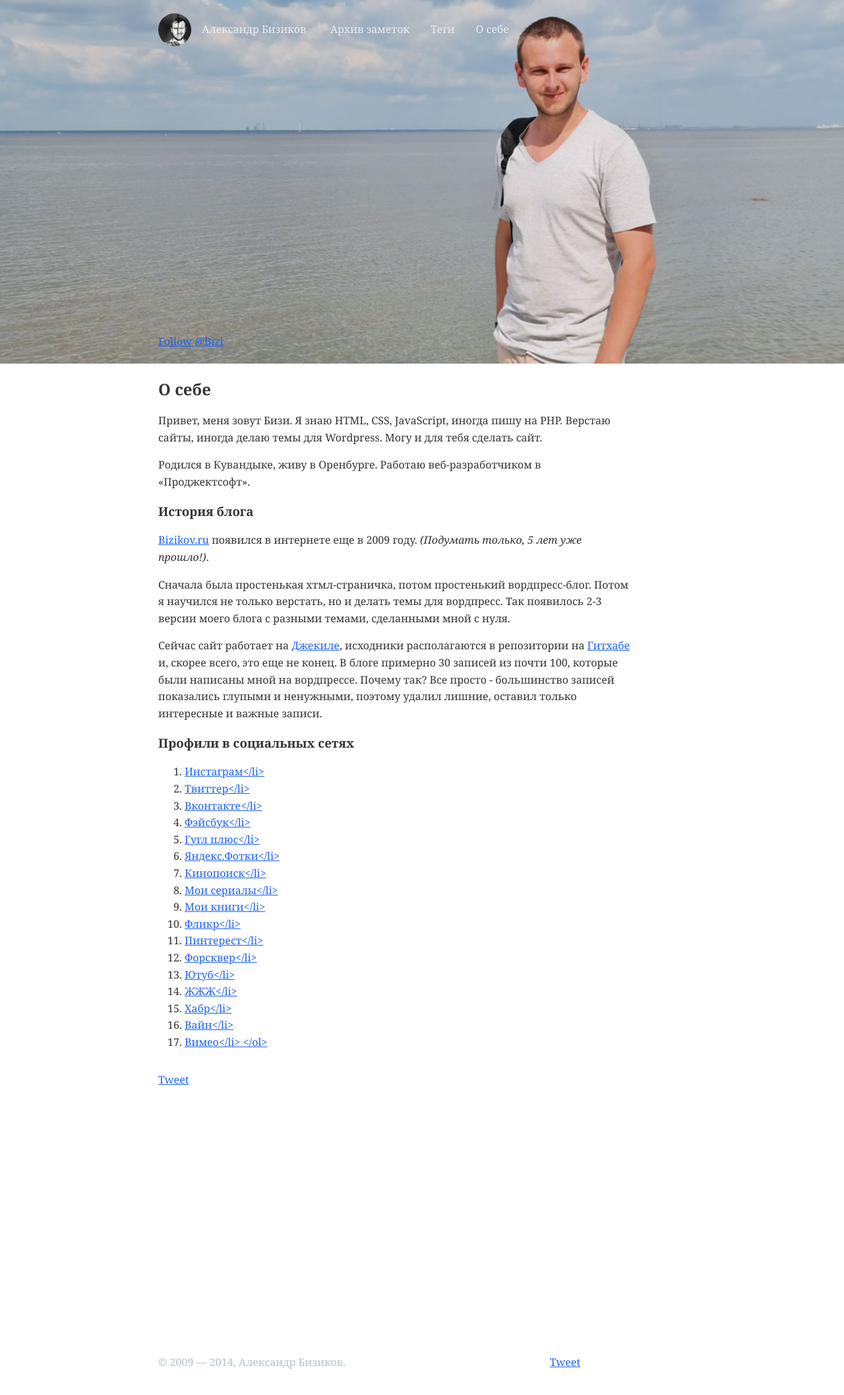
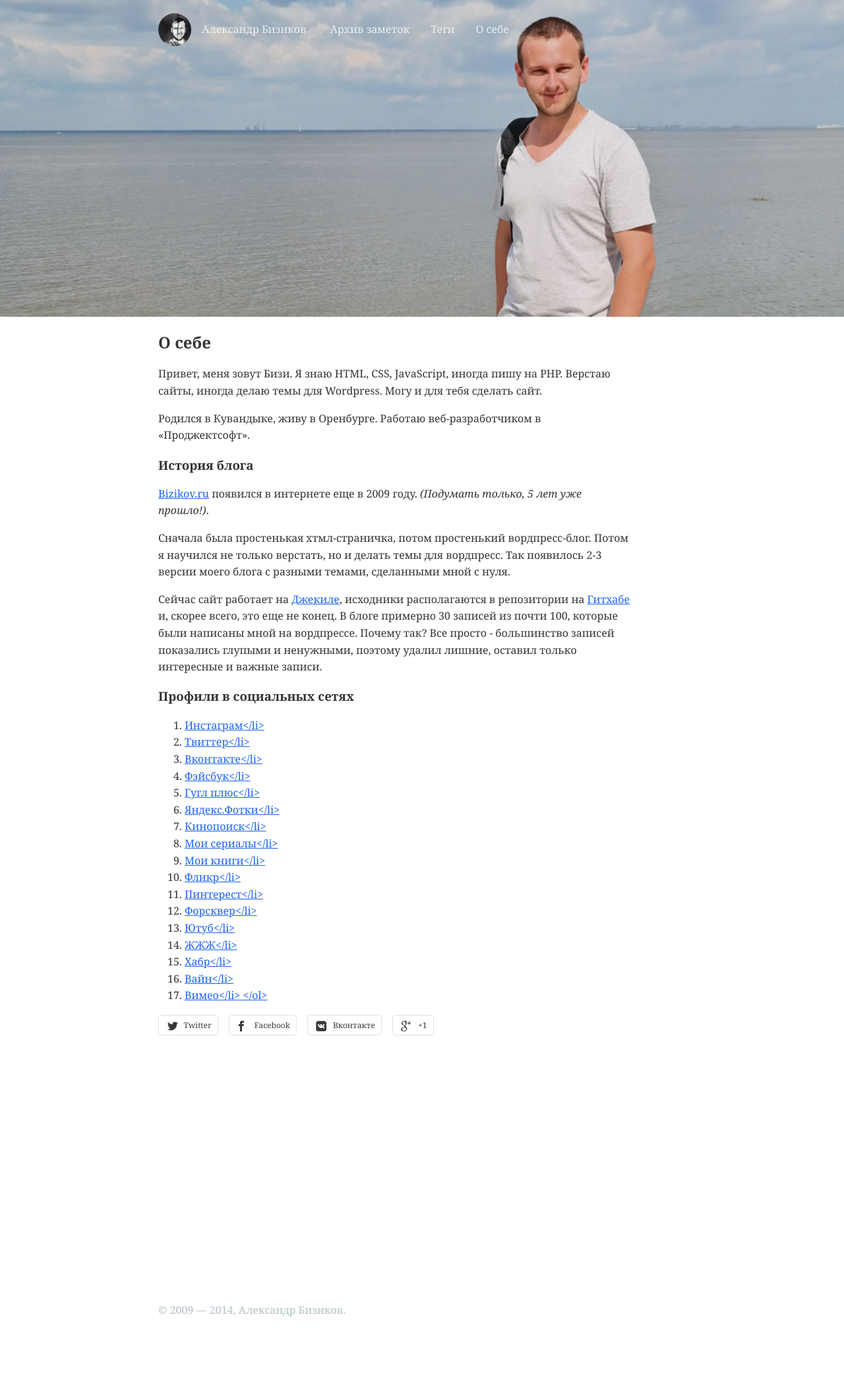
Before and after one commit to anna-vanlee/bizikov.ru, a Jekyll site: the page built from about/index.md, in a window 1280 px wide. Shown: the whole page at 66% size. Built offline with Jekyll 4.4.1, drawn with Linux system fonts in a browser that asks for light colours; some web fonts are replaced; comment, search, counter and statistics services are not loaded; after the commit the page ends 2035 px from its top, so only the background shows below that.

Commit message:
#128 тестирование новых социальных кнопок

```diff
--- a/_includes/footer.html
+++ b/_includes/footer.html
@@ -2,32 +2,12 @@
     <div class="footer-copy">
         <p class="copy">&copy; 2009 — 2014, Александр Бизиков.</p>
     </div>
-    <div class="footer-social">
-        <ul class="social">
-            <li class="twitter">
-                <a href="https://twitter.com/share" class="twitter-share-button" data-url="http://bizikov.ru" data-via="Bizi" data-lang="en">Tweet</a>
-            </li>
-            <li class="google">
-                <div class="g-plusone" data-size="medium" data-href="http://bizikov.ru"></div>
-                <script src="https://apis.google.com/js/platform.js" async defer>
-                    {lang: 'ru'}
-                </script>
-            </li>
-            <li class="vk">
-                <script type="text/javascript"><!--
-                document.write(VK.Share.button({url: "http://bizikov.ru"},{type: "round", text: "Нравится", eng: 1}));
-                --></script>
-            </li>
-        </ul>
-    </div>
-
     <!-- Подтверждение авторства для гугл плюса -->
     <a href="{{ site.social.google }}" rel="publisher" style="display: none"></a>
 </footer>
 <script type="text/javascript" src="{{ site.url }}/assets/js/folium.js"></script>
+<script type="text/javascript" src="{{ site.url }}/assets/js/thank.js"></script>
 <script type="text/javascript" src="{{ site.url }}/assets/js/metrika.js"></script>
-<noscript><div><img src="//mc.yandex.ru/watch/27017142" style="position:absolute; left:-9999px;" alt="" /></div></noscript>
 <script type="text/javascript" src="{{ site.url }}/assets/js/ga.js"></script>
-<script type="text/javascript" src="{{ site.url }}/assets/js/twitter.js"></script>
 {% if page.script %}<script type="text/javascript" src="{{ page.script }}"></script>{% endif %}</body>
 </html>
--- a/_includes/header.html
+++ b/_includes/header.html
@@ -19,6 +19,7 @@
     <meta name="twitter:domain" content="{{ site.url }}" />
     <!-- Гугл плюс -->
     <link rel="author" href="https://plus.google.com/u/0/+AlexandrBizikov">
+
     <!-- Опэн граф -->
     <meta property = "og:title" content="{{ page.title }}" />
     <meta property = "og:url" content="{{ site.url }}{{ page.url}}" />
@@ -27,42 +28,25 @@
     <meta property = "og:description" content="{{ page.excerpt }}" />
     <meta property = "og:image" content="{% if page.cover %}{{ site.url }}/{{ page.cover }}{% else %}{{ site.url }}/upload/page/home/bizikov.jpg{% endif %}" />
     <link rel="image_src" href="{% if page.cover %}{{ site.url }}/{{ page.cover }}{% else %}{{ site.url }}/upload/page/home/bizikov.jpg{% endif %}" />
+
     <!-- Атомная лента-->
     <link rel="alternate" type="application/rss+xml" href="{{ site.url }}/feed.xml">
+
     <!-- Иконки -->
     <link rel="shortcut icon" type="image/x-icon" href="{{ site.url }}/favicon.ico">
     <link rel="apple-touch-icon" href="{{ site.url }}/upload/page/home/bizikov.jpg" />
+
     <!-- Дизайн -->
     <link rel="stylesheet" href="{{ site.url }}/assets/css/style.css">
     <link rel="stylesheet" href="{{ site.url }}/assets/css/folium.css">
-    <!-- Вконтакте -->
-    <script type="text/javascript" src="http://vk.com/js/api/share.js?90" charset="windows-1251"></script>
+    <link rel="stylesheet" href="{{ site.url }}/assets/css/thank.css">
     {% include pagination-link.html %}
 </head>
 <body {% if page.bg %} class="custom-bg" style="background-image: url('{{ page.bg }}');" {% endif %}>
 
-<!-- Добавим facebook sdk -->
-<div id="fb-root"></div>
-<script>(function(d, s, id) {
-  var js, fjs = d.getElementsByTagName(s)[0];
-  if (d.getElementById(id)) return;
-  js = d.createElement(s); js.id = id;
-  js.src = "//connect.facebook.net/ru_RU/sdk.js#xfbml=1&appId=116474918428088&version=v2.0";
-  fjs.parentNode.insertBefore(js, fjs);
-}(document, 'script', 'facebook-jssdk'));</script>
-
 <header {% if page.cover %} style="background-image: url({{ site.url }}/{{ page.cover }})"{% endif %}{% if post.cover %} style="background-image: url({{ site.url }}/{{ post.cover }})"{% endif %}>
-
     <nav>{% for link in site.links %}{% if link.icon %}
         <a href="{{ site.url}}"><img class="avatar" src="{{ site.url }}{{ link.icon }}" alt="{{ link.title }}"/>{{ link.title }}</a>
         {% else %}<a href="{{ site.url }}{{ link.url }}">{{ link.title }}</a>{% endif %}{% endfor %}
     </nav>
-    <div class="header-follow">
-        <div class="follow-twitter">
-            <a href="https://twitter.com/Bizi" class="twitter-follow-button" data-show-count="true" data-lang="en">Follow @Bizi</a>
-        </div>
-        <div class="follow-facebook">
-            <div class="fb-follow" data-href="https://www.facebook.com/bizikov" data-colorscheme="dark" data-layout="button_count" data-show-faces="true"></div>
-        </div>
-    </div>
 </header>
--- a/_includes/share.html
+++ b/_includes/share.html
@@ -1,19 +1 @@
-<ul class="social">
-    <li class="twitter">
-        <a href="https://twitter.com/share" class="twitter-share-button" data-via="Bizi" data-lang="en">Tweet</a>
-    </li>
-    <li class="facebook">
-        <div class="fb-like" data-layout="button_count" data-action="recommend" data-show-faces="false" data-share="false"></div>
-    </li>
-    <li class="google">
-        <div class="g-plusone" data-size="medium"></div>
-        <script src="https://apis.google.com/js/platform.js" async defer>
-            {lang: 'ru'}
-        </script>
-    </li>
-    <li class="vk">
-        <script type="text/javascript"><!--
-        document.write(VK.Share.button(false,{type: "round", text: "Нравится", eng: 1}));
-        --></script>
-    </li>
-</ul>
+<div id="thank-box"></div>
--- a/_layouts/post.html
+++ b/_layouts/post.html
@@ -1,9 +1,5 @@
 {% include header.html %}<div class="container">
 <article class="content">
-    <div class="pocket">
-        <a data-pocket-label="pocket" data-pocket-count="none" class="pocket-btn" data-lang="en"></a>
-        <script type="text/javascript">!function(d,i){if(!d.getElementById(i)){var j=d.createElement("script");j.id=i;j.src="https://widgets.getpocket.com/v1/j/btn.js?v=1";var w=d.getElementById(i);d.body.appendChild(j);}}(document,"pocket-btn-js");</script>
-    </div>
     <h1 class="post-title">{{ page.title }}</h1>
     <time class="date" datetime="{{ page.date | date_to_xmlschema }}">{{ page.date | date: "%B %d, %Y" | replace: 'January', 'январь' | replace: 'February', 'февраль' | replace: 'March', 'март' | replace: 'April', 'апрель' | replace: 'May', 'май' | replace: 'June', 'июнь' | replace: 'July', 'июль' | replace: 'August', 'август' | replace: 'September', 'сентябрь' | replace: 'October', 'октябрь' | replace: 'November', 'ноябрь' | replace: 'December', 'декабрь' }}</time>
     {% if page.why %}<div class="why">Задача. {{ page.why }}</div>{% endif%}
--- /dev/null
+++ b/assets/css/thank.css
@@ -0,0 +1,93 @@
+#thank-box {
+}
+
+.thank-container {
+    margin: 0;
+    padding: 0;
+    list-style-type: none;
+}
+
+.thank-container li {
+    margin-right: 1em;
+    display: inline-flex;
+    text-align: center;
+    border: 1px solid rgb(225, 225, 225);
+    border-radius: .3em;
+    padding: .3em .6em;
+    cursor: pointer;
+    -webkit-transition: all 500ms linear;
+    -moz-transition: all 500ms linear;
+    -o-transition: all 500ms linear;
+    -ms-transition: all 500ms linear;
+    transition: all 500ms linear;
+}
+
+.thank-container li:hover a{
+    color: #fff;
+}
+
+.thank-container li i {
+    width: 20px;
+    height: 20px;
+    margin-right: .5em;
+    display: inline-block;
+    background-image: url("../svg/icons.svg");
+}
+
+.thank-container li a {
+    color: rgb(56, 56, 56);
+    font-size: 12px;
+    line-height: 20px;
+}
+
+.icon-twitter {
+    background-position: -5px -5px;
+}
+
+.icon-facebook {
+    background-position: -40px -5px;
+}
+
+.icon-vkontakte {
+    background-position: -70px -5px;
+}
+
+.icon-google {
+    background-position: -100px -5px;
+}
+
+.twitter:hover {
+    border-color: rgb(0, 172, 238);
+    background-color: rgb(0, 172, 238);
+}
+
+.twitter:hover .icon-twitter {
+    background-position: -5px -37px;
+}
+
+.facebook:hover {
+    border-color: rgb(73, 101, 181);
+    background-color: rgb(73, 101, 181);
+}
+
+.facebook:hover .icon-facebook {
+    background-position: -40px -37px;
+}
+
+.vkontakte:hover {
+    border-color: rgb(95, 131, 170);
+    background-color: rgb(95, 131, 170);
+}
+
+.vkontakte:hover .icon-vkontakte {
+    background-position: -70px -37px;
+}
+
+.google:hover {
+    border-color: rgb(221, 75, 57);
+    background-color: rgb(221, 75, 57);
+}
+
+.google:hover .icon-google {
+    background-position: -100px -37px;
+}
--- /dev/null
+++ b/assets/js/thank.js
@@ -0,0 +1,126 @@
+/**
+ * Thank - кнопки для расшаривания в социальные сети
+ * User: Bizikov
+ * Blog: http://bizikov.ru
+ * Version: 0.1.1
+ */
+
+(function () {
+    function thank() {
+        var btn = {
+            'twitter': 'Twitter',
+            'facebook': 'Facebook',
+            'vkontakte': 'Вконтакте',
+            'google': '+1'
+        };
+
+        var box = document.getElementById('thank-box');
+
+        // Информация о странице
+        var sharing = {
+            title: function () {
+                return document.title;
+            },
+            url: function () {
+                return location.href;
+            },
+            thumb: function () {
+                var imageUrl = "";
+                var metaList = document.getElementsByTagName('meta');
+
+                for (var i = 0; i < metaList.length; i++) {
+                    if (metaList[i].getAttribute("property") == "og:image" || metaList[i].getAttribute("name") == "twitter:image:src") {
+                        imageUrl = metaList[i].getAttribute("content");
+                    }
+                }
+                return imageUrl;
+            },
+            message: function () {
+                var message = '';
+                var metaList = document.getElementsByTagName('meta');
+
+                for (var i = 0; i < metaList.length; i++) {
+
+                    if (metaList[i].getAttribute("property") == "og:description" || metaList[i].getAttribute("name") == "twitter:description" || metaList[i].getAttribute("name") == "description") {
+                        message = metaList[i].getAttribute("content");
+                    }
+                }
+                return message;
+            }
+        };
+
+        // Формирование ссылок
+        var social = {
+            twitter: function () {
+                var url;
+                url = 'http://twitter.com/share?';
+                url += 'text=' + encodeURIComponent(sharing.title());
+                url += '&url=' + encodeURIComponent(sharing.url());
+                url += '&counturl=' + encodeURIComponent(sharing.url());
+                return url;
+            },
+            google: function () {
+                var url = 'https://plus.google.com/share?url=' + encodeURIComponent(sharing.url());
+                return url;
+            },
+            facebook: function () {
+                url = 'http://www.facebook.com/sharer.php?s=100';
+                url += '&p[title]=' + encodeURIComponent(sharing.title());
+                url += '&p[summary]=' + encodeURIComponent(sharing.message());
+                url += '&p[url]=' + encodeURIComponent(sharing.url());
+                url += '&p[images][0]=' + encodeURIComponent(sharing.thumb());
+                return url;
+            },
+            vkontakte: function () {
+                var url;
+                url = 'http://vkontakte.ru/share.php?';
+                url += 'url=' + encodeURIComponent(sharing.url());
+                url += '&title=' + encodeURIComponent(sharing.title());
+                url += '&description=' + encodeURIComponent(sharing.message());
+                url += '&image=' + encodeURIComponent(sharing.thumb());
+                url += '&noparse=true';
+                return url;
+            }
+        };
+
+        // Показываем окно для публикации запись в социальную сеть
+        function send(url) {
+            window.open(url, '', 'toolbar=0,status=0,width=500,height=400');
+        }
+
+        // Создаем html для кнопок
+        function createSocialBtns() {
+            var container = document.createElement('ul');
+            container.setAttribute('class', 'thank-container');
+
+            for (var b in btn) {
+                var item = document.createElement('li');
+                item.setAttribute('class', b);
+                var link = document.createElement('a');
+                link.innerText = btn[b];
+
+                var icon = document.createElement('i');
+                icon.setAttribute('class', 'icon-' + b);
+
+                item.appendChild(icon);
+                item.appendChild(link);
+                container.appendChild(item);
+                item.addEventListener('click', function (e) {
+                    send(social[e.currentTarget.className]());
+                });
+            }
+            box.appendChild(container);
+        }
+
+        createSocialBtns();
+    }
+
+    // Кроссбраузерное событие загрузки страницы
+    if (window.addEventListener) {
+        window.addEventListener("load", thank, false);
+    } else if (window.attachEvent) {
+        window.attachEvent("onload", thank);
+    } else {
+        window.onload = thank();
+    }
+})();
```
Also changed, not shown: assets/svg/icons.svg (added).
